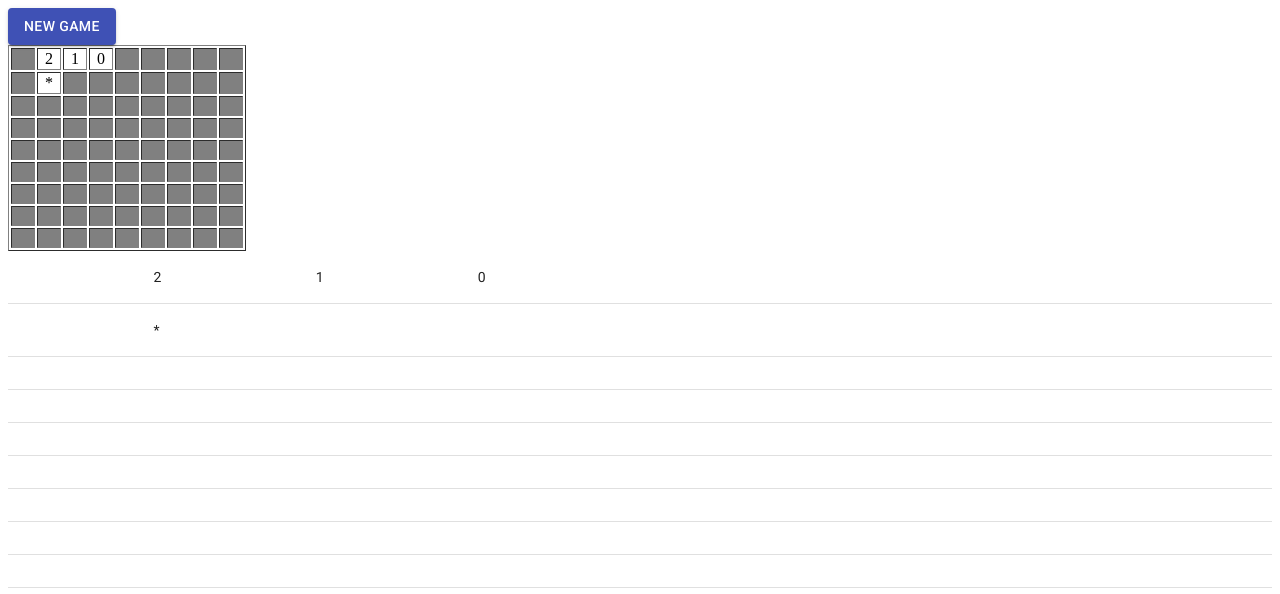
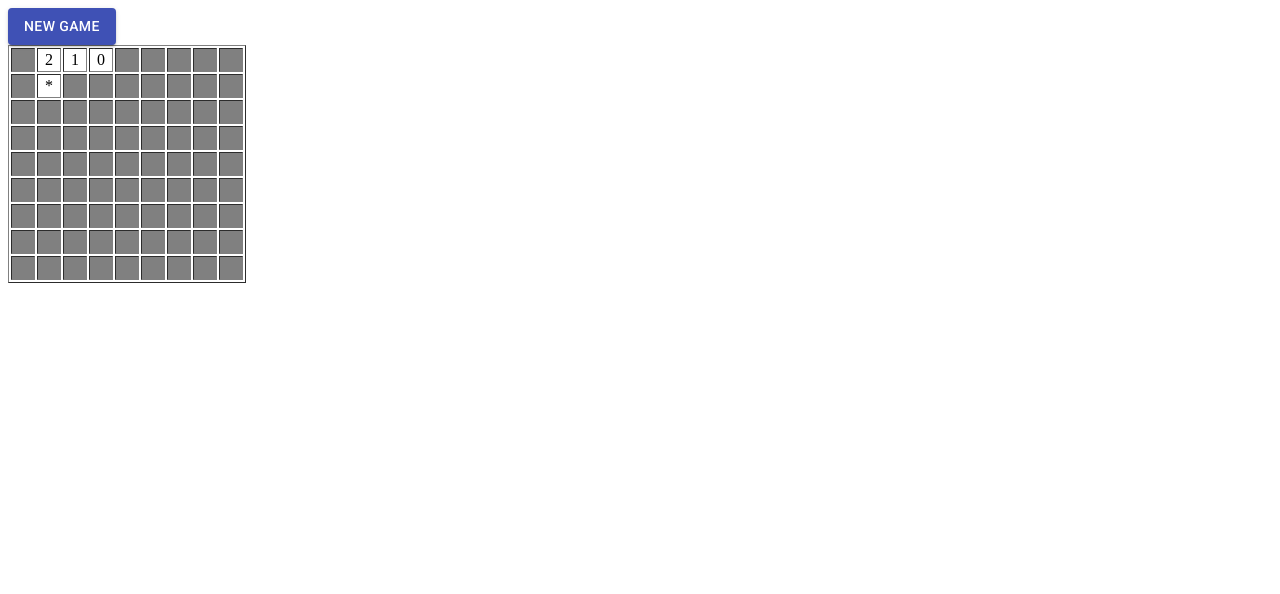
Before and after one commit to mdstella/minesweeper, a React (Create React App) app in the folder front/: page / in a window 1280 px wide. Shown: the top 594 px of the page. Built offline with nearby package versions, Linux system fonts and the light colour scheme.

Commit message:
T4: split board into react components

```diff
--- a/front/src/Board.js
+++ b/front/src/Board.js
@@ -1,5 +1,5 @@
 import React, { Component } from 'react';
-import { Table, TableBody, TableCell, TableRow } from '@material-ui/core';
+import Row from './Row'
 
 class Board extends Component {
     render() {
@@ -15,17 +15,8 @@ class Board extends Component {
             ["", "", "", "", "", "", "", "", ""]
         ]
         var rows = board.map(function (columns, i) {
-            var row = columns.map(function (cell, j) {
-                var color = "white"
-                if (cell === "") {
-                    color = "grey"
-                }
-                return (
-                    <td bgcolor={color} width="20px" align="center" id={j}> {cell} </td>
-                );
-            });
             return (
-                <tr height="20px" align="center" id={i}> {row} </tr>
+                <Row key={i} rowId={i} columns={columns} />
             );
         });
         return (
@@ -35,23 +26,6 @@ class Board extends Component {
                         {rows}
                     </tbody>
                 </table>
-                <div />
-                <div />
-                <div />
-                <Table>
-                    <TableBody>
-                        {board.map((rows, i) => (
-                            < TableRow key={i} >
-                                {rows.map((col, j) => (
-                                    < TableCell key={j} component="th" scope="row">
-                                        {col}
-                                    </TableCell>
-
-                                ))}
-                            </TableRow>
-                        ))}
-                    </TableBody>
-                </Table>
             </div >
         );
     }
--- /dev/null
+++ b/front/src/Cell.js
@@ -0,0 +1,18 @@
+import React, { Component } from 'react';
+
+class Cell extends Component {
+    pickCell = () => {
+        console.log("Row: " + this.props.rowId)
+        console.log("Column: " + this.props.colId)
+    }
+    render() {
+        let color = "white"
+        if (this.props.value === "") {
+            color = "grey"
+        }
+        return (
+            <td onClick={this.pickCell} bgcolor={color} height="20px" width="20px" align="center" id={this.props.colId}> {this.props.value} </td>
+        );
+    }
+}
+export default Cell;
--- /dev/null
+++ b/front/src/Row.js
@@ -0,0 +1,19 @@
+import React, { Component } from 'react';
+import Cell from './Cell'
+
+class Row extends Component {
+
+    render() {
+        let rowId = this.props.rowId
+
+        let cells = this.props.columns.map(function (cellVal, colId) {
+            return (
+                <Cell key={colId} colId={colId} rowId={rowId} value={cellVal} />
+            );
+        });
+        return (
+            <tr>{cells}</tr>
+        );
+    }
+}
+export default Row;
```
